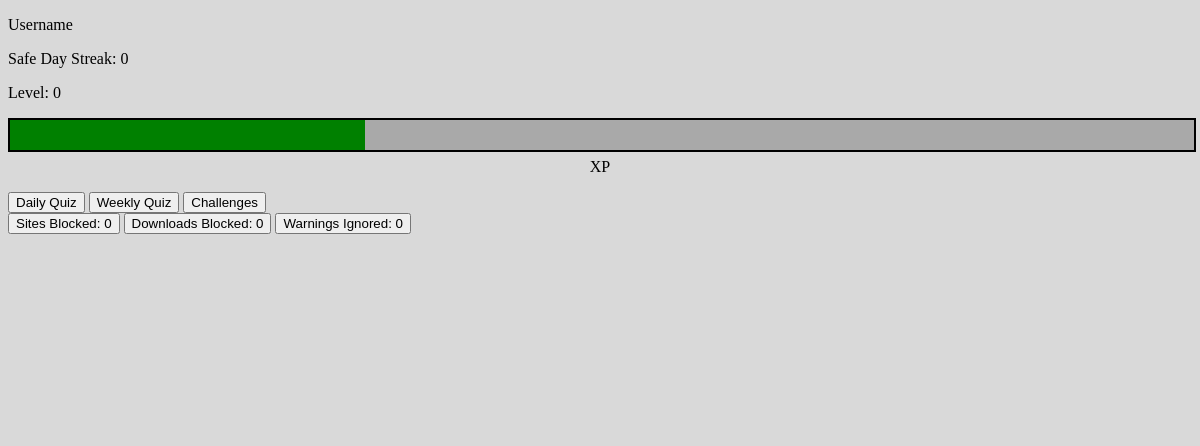
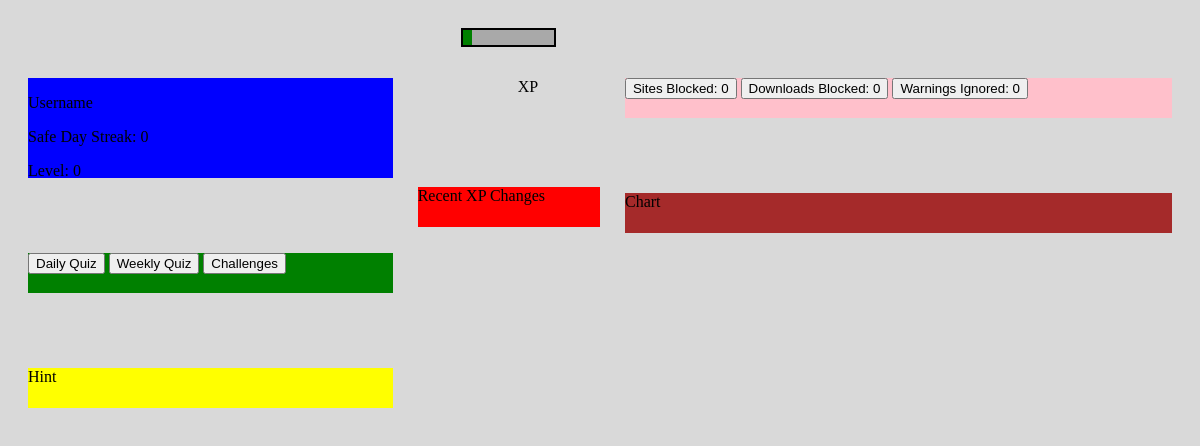
Before and after one commit to Mark7567/COMP3000, an Electron app: page Stronghold/html/dashboard.html in a window 1200 px wide. Drawn offline with Linux system fonts and the light colour scheme; files whose address does not match are found by name.

Commit message:
changes to dashboard
added colours to see grouping better, created columns for better layout

```diff
--- a/Stronghold/css/dashboard.css
+++ b/Stronghold/css/dashboard.css
@@ -2,24 +2,73 @@
 
 body {
     background-color: #D9D9D9;
+    display: grid;
+    grid-template-columns: 2fr 1fr 3fr;
+    gap: 25px;
+    padding: 20px;
+}
+
+.column {
+    display: flex;
+    flex-direction: column;
+    gap: 25px;
 }
 
 #xp_level {
-    width: 100%;
-    height: 30px;
+    width: 50%;
+    height: 15px;
     background: darkgray;
     border: 2px solid black;
     border-color: black;
     overflow: hidden;
+    margin-left: auto;
+    margin-right: auto;
 }
 
 #xp_bar {
-    width: 30%;
+    width: 10%;
     height: 100%;
     background: green;
 }
 
 #xp_text {
     margin-top: 6px;
-    text-align: center;
+    text-align: left;
+    margin-left: 100px;
 }
+
+#user_information {
+    background: blue;
+    margin-top: 50px;
+    height: 100px;
+}
+
+#quiz {
+    background: green;
+    margin-top: 50px;
+    height: 40px;
+}
+
+#recent_xp_changes {
+    background: red;
+    margin-top: 50px;
+    height: 40px;
+}
+
+#hint {
+    background: yellow;
+    margin-top: 50px;
+    height: 40px;
+}
+
+#safety_report {
+    background: pink;
+    margin-top: 50px;
+    height: 40px;
+}
+
+#chart {
+    background: brown;
+    margin-top: 50px;
+    height: 40px;
+}
--- a/Stronghold/css/taskbar.css
+++ b/Stronghold/css/taskbar.css
@@ -1,4 +1,8 @@
 /* CSS for the taskbar */
+
+body {
+    background-color: #D9D9D9;
+}
 
 #back_button img {
     width: 30px;
@@ -64,7 +68,6 @@
 #row_1 {
     display: flex;
     align-items: center;
-    background: gray;
 }
 
 #tabs_holder {
--- a/Stronghold/html/dashboard.html
+++ b/Stronghold/html/dashboard.html
@@ -8,38 +8,25 @@
     </head>
 
     <body>
+        <div id = "column_1" class = "column">
             <div id = "user_information">
-            <p>
+                <p id = "username">
                     Username
                 </p>
 
-            <p>
+                <p id = "safe_streak">
                     Safe Day Streak:
                     <span id = "safe_streak_number" class = "number" placeholder = "0">
                         0
                     </span>
                 </p>
 
-            <p>
+                <p id = "level">
                     Level:
                     <span id = "level_number" class = "number" placeholder = "0">
                         0
                     </span>
                 </p>
-        </div>
-
-
-        <div id = "xp_level">
-            <div id = "xp_bar">
-
-            </div>
-        </div>
-
-        <p id = "xp_text"> XP </p>
-
-
-        <div id = "recent_xp_changes">
-
             </div>
 
 
@@ -59,12 +46,26 @@
                 </button>
             </div>
 
+            <div id = "hint">
+                Hint
+            </div>
+        </div>
 
-        <div id = "hint">
+        <div id = "column_2" class = "column">
+            <div id = "xp_level">
+                <div id = "xp_bar">
 
                 </div>
+            </div>
 
+            <p id = "xp_text"> XP </p>
 
+            <div id = "recent_xp_changes">
+                Recent XP Changes
+            </div>
+        </div>
+
+        <div id = "column_3" class = "column">
             <div id = "safety_report">
                 <button id = "sites_blocked">
                     Sites Blocked:
@@ -92,9 +93,10 @@
 
 
             <div id = "chart">
-
+                Chart
             </div>
 
             <script src = "renderer.js"></script>
+        </div>
     </body>
 </html>
```
Lines whose indentation alone changed are shown as unchanged.
